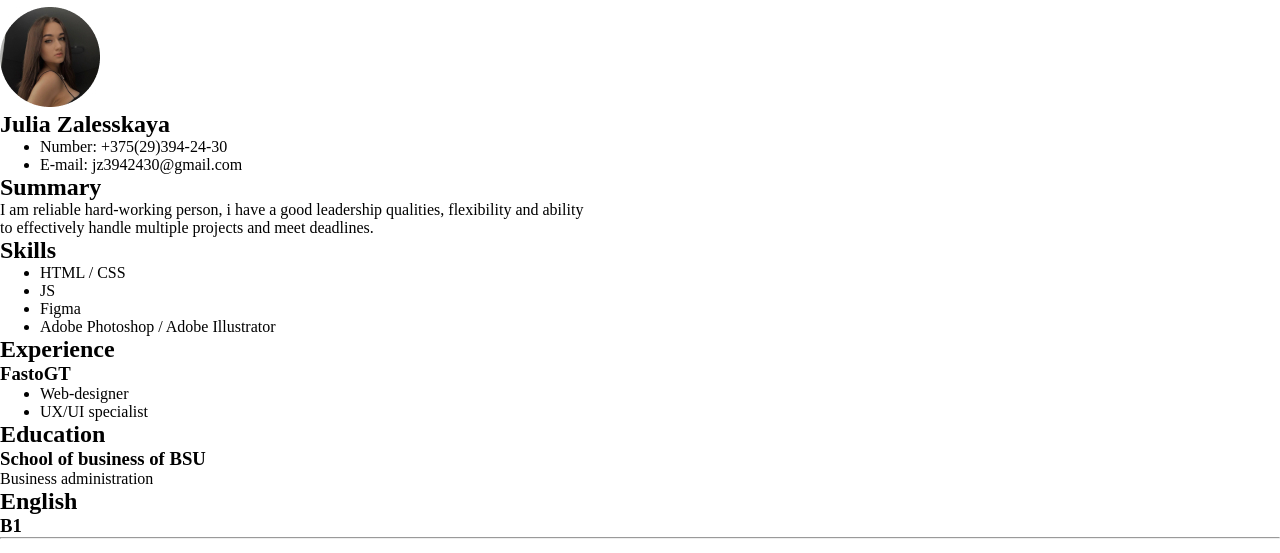
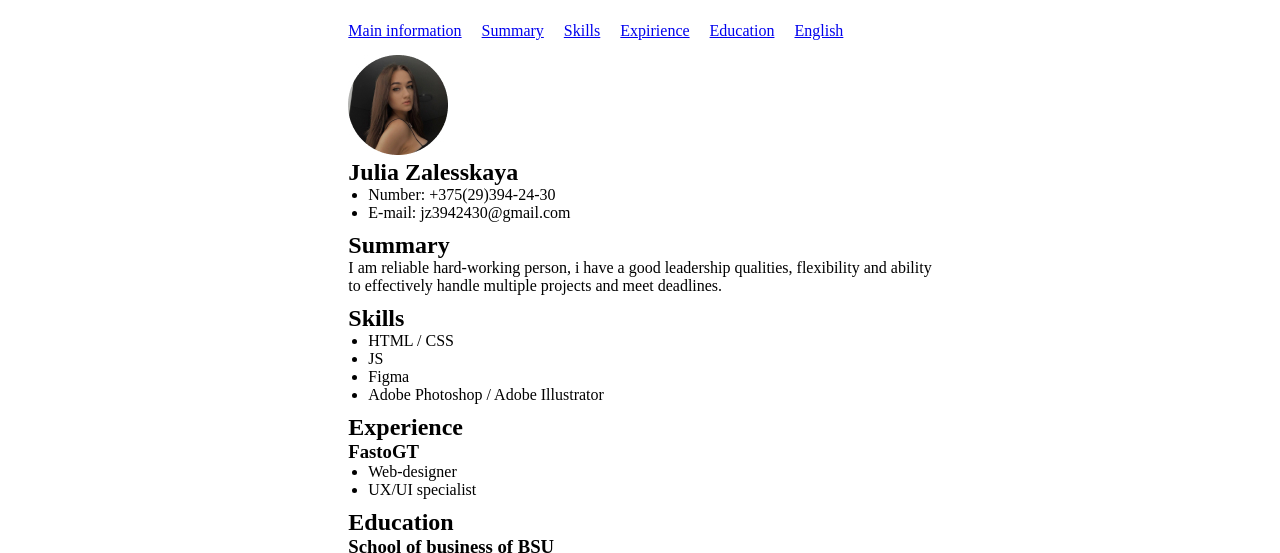
Before and after one commit to zalesskayaa/rsschool-cv, a plain HTML site: page index.html in a window 1280 px wide. Shown: the part 52-605 px from the top of the page. Drawn offline with Linux system fonts and the light colour scheme.

Commit message:
feat: styles

```diff
--- a/index.html
+++ b/index.html
@@ -10,47 +10,58 @@
 </head>
 
 <body>
+    <div class="wrapper">
     <header>
         <h1 class="cv">CV</h1>
+        <hr class="line">
+        <nav class="navigation-list">
+            <ul class="navigation-items">
+                <li class="items-links"><a href="#mainInformation">Main information</a></li>
+                <li class="items-links"><a href="#summary">Summary</a></li>
+                <li class="items-links"><a href="#skills">Skills</a></li>
+                <li class="items-links"><a href="#expirience">Expirience</a></li>
+                <li class="items-links"><a href="#education">Education</a></li>
+                <li class="items-links"><a href="#english">English</a></li>
+            </ul>
+        </nav>
     </header>
-    <hr class="line">
-    <main>
-        <section>
+    <main class="main-info">
+        <section id="mainInformation">
             <img src="./assets/images/Photo.jpg" alt="photo">
             <h2>Julia Zalesskaya</h2>
-            <ul>
+            <ul class="items-list">
                 <li>Number: +375(29)394-24-30</li>
                 <li>E-mail: jz3942430@gmail.com</li>
             </ul>
         </section>
-        <section>
+        <section class="summary">
             <h2>Summary</h2>
             <p>I am reliable hard-working person, i have a good leadership qualities, flexibility and ability <br>
                 to effectively handle multiple projects and meet deadlines.</p>
         </section>
-        <section>
+        <section class="skills">
             <h2>Skills</h2>
-            <ul>
+            <ul class="items-list">
                 <li>HTML / CSS</li>
                 <li>JS</li>
                 <li>Figma</li>
                 <li>Adobe Photoshop / Adobe Illustrator</li>
             </ul>
         </section>
-        <section>
+        <section class="experience">
             <h2>Experience</h2>
             <h3>FastoGT</h3>
-            <ul>
+            <ul class="items-list">
                 <li> Web-designer</li>
                 <li> UX/UI specialist</li>
             </ul>
         </section>
-        <section>
+        <section class="education">
             <h2>Education</h2>
             <h3>School of business of BSU</h3>
             <p>Business administration</p>
         </section>
-        <section>
+        <section class="english">
             <h2>English</h2>
             <h3>B1</h3>
         </section>
@@ -60,8 +71,9 @@
         <img class="logo-image" src="./assets/images/rs_school-og.png" alt="RS-school logo">
         <a class="links-footer" href="https://github.com/zalesskayaa">My Github account</a>
         <a class="links-footer" href="https://rs.school/js-stage0/">RS-school Course</a>
-        <p>2015</p>
+        <p>2022</p>
     </footer>
+</div>
 </body>
 
 </html>
--- a/style.css
+++ b/style.css
@@ -1,12 +1,37 @@
 * {
+    margin: 0;
+    box-sizing: border-box;
+    padding: 0;
+}
+
+.navigation-items{
+    padding: 15px 0;
+    display: flex;
+    list-style: none;
+}
+
+.items-links{
+    margin-right: 20px;
+    color: #202020;
+}
+
+.main-info{
+    display: flex;
+    flex-direction: column;
+    gap: 10px;
+}
+
+.wrapper{
     margin: 0 auto;
-    box-sizing: border-box;
-    padding: 0 auto;
+}
+
+.items-list{
+    padding-left: 20px;
 }
 
 body{
+    display: flex;
     min-height: 100vh;
-    margin: 0; padding: 0;
 }
 
 .line{
@@ -14,7 +39,7 @@ body{
 }
 
 .footer{
-    padding: 20px;
+    padding: 20px 0;
     display: flex;
 }
 
@@ -23,6 +48,5 @@ body{
 }
 
 .logo-image{
-    margin: 0 10px;
     width: 80px;
 }
```
